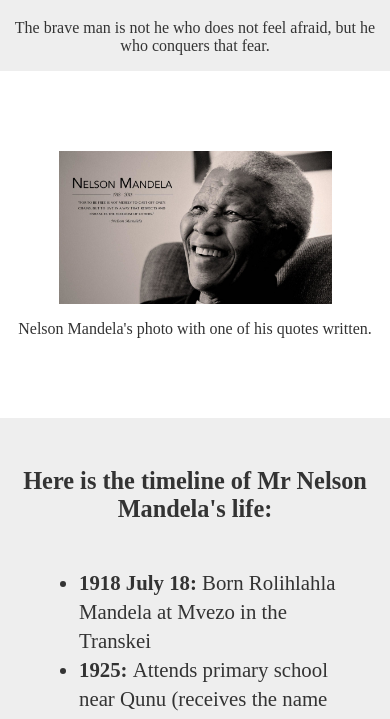
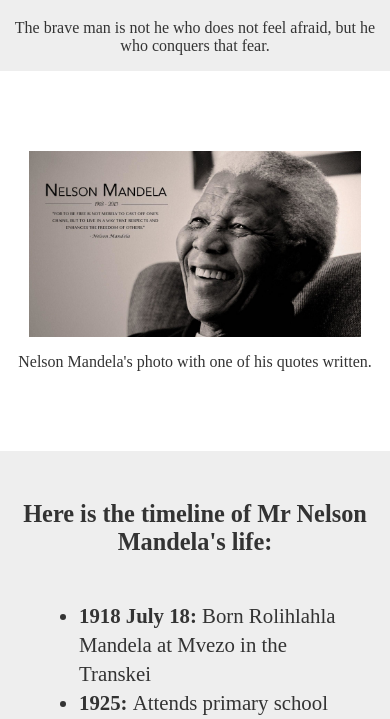
Before and after one commit to SaqibQaeym/Nelson-, a plain HTML site: page index.html in a window 390 px wide. Shown: the part 98-817 px from the top of the page. Drawn offline with Linux system fonts and the light colour scheme.

Commit message:
Update styles.css

```diff
--- a/styles.css
+++ b/styles.css
@@ -61,12 +61,12 @@
 }
 
 ul {
-    width: 40%;
+    width: 50%;
     line-height: 1.8;
 }
 
 #tribute-link {
-    width: 40%;
+    width: 50%;
     font-size: 1.1rem;
     padding-bottom: 3rem;
     margin: 0 auto;
@@ -84,6 +84,9 @@
         width: 90%;
         margin: 0 auto;
     }
+    #image {
+        width: 85%;
+    }
 }
 
 @media only screen and (max-width: 1024px) {
@@ -93,6 +96,9 @@
     #tribute-link {
         width: 80%;
         margin: 0 auto;
+    }
+    #image {
+        width: 85%;
     }
 }
 
@@ -104,4 +110,7 @@
         width: 80%;
         margin: 0 auto;
     }
+    #image {
+        width: 85%;
+    }
 }
```
